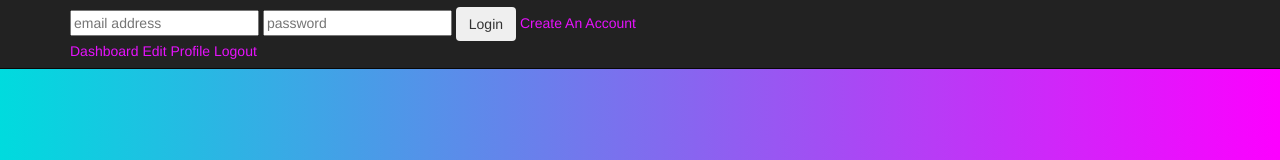
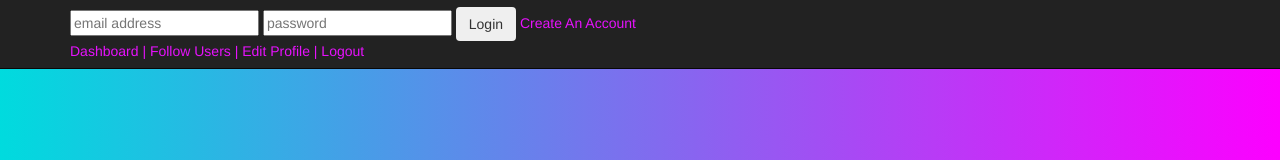
Before and after one commit to jovjohnson/socialbuild, a website: page index.html in a window 1280 px wide. Shown: the top 160 px of the page. Drawn offline with nearby package versions, Linux system fonts and the light colour scheme; some packages are replaced by stand-ins of ours; a script that the page names is missing.

Commit message:
navbar follow

```diff
--- a/index.html
+++ b/index.html
@@ -19,7 +19,9 @@
         <input type="password" ng-model='login.password'  placeholder="password">
         <button class="btn" ng-click='logUserIn()'>Login</button> <a ui-sref='register' class="nav-link">Create An Account</a>
       </div>
-      <div ng-show='loggedIn'> <a class='nav-link' ui-sref='messages'>Dashboard</a> <a ui-sref='edit-profile' class='nav-link'>Edit Profile</a>
+      <div ng-show='loggedIn'> <a class='nav-link' ui-sref='messages'>Dashboard | </a>
+      <a ui-sref='follow' class="nav-link">Follow Users | </a>
+      <a ui-sref='edit-profile' class='nav-link'>Edit Profile | </a>
       <a ng-click='logout()' class="nav-link">Logout</a>
       </div>
     </div>
```
